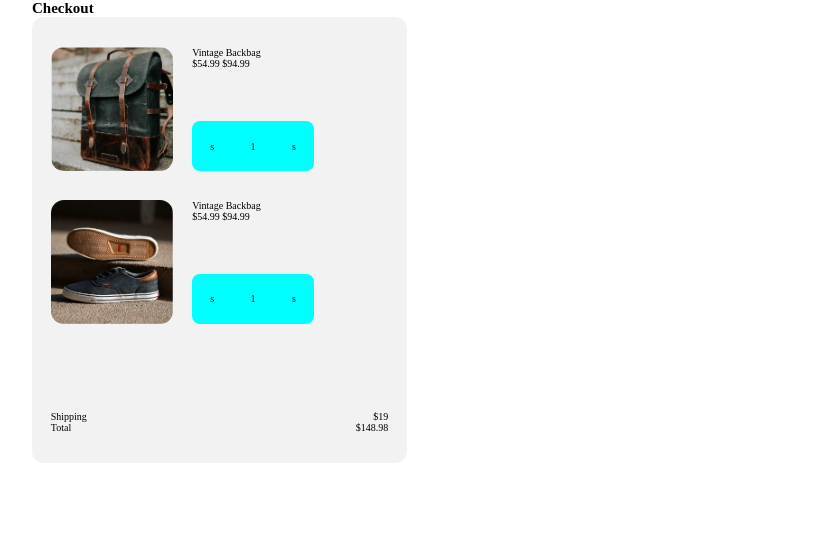
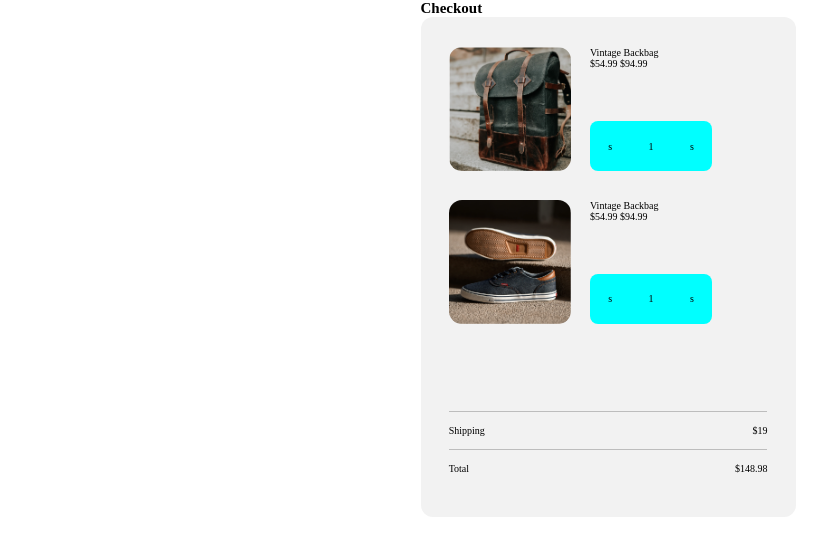
Before and after one commit to KortexCode/Checkout-Page, a plain HTML site: page checkoutPage/index.html in a window 1280 px wide. Shown: the whole page, without its empty margins (32-859 px from the left). Drawn offline with Linux system fonts and the light colour scheme.

Commit message:
Cambios a los contenedores de la primera sección

```diff
--- a/checkoutPage/index.html
+++ b/checkoutPage/index.html
@@ -12,7 +12,7 @@
     <div class="global-container">
       <h2 class="title">Checkout</h2>
       <!-- Firts-seccion -->
-      <div class="product-background">
+
       <section class="product-container">
 
 
@@ -78,7 +78,7 @@
         </div>
 
       </section>
-      </div>
+
 
 
 
--- a/checkoutPage/styles/main.css
+++ b/checkoutPage/styles/main.css
@@ -1,5 +1,6 @@
 :root{
     --background-gray:#F2F2F2;
+    --border-gray:#BDBDBD;
 
 }
 
@@ -20,38 +21,33 @@ body{
     display: grid;
     grid-template-columns: 1fr;
     width: 90%;
-    min-width: 288px;
+    min-width: 300px;
+    max-width: 375px;
    /*  max-width: 375px; */
     margin: 0 auto;
 
 }
 
 /*firts Seccion*/
-.product-background{
-    /* display: grid; */
-   /*  place-items: center; */
-    width: 100%;
-    max-width: 375px;
-    background-color: var(--background-gray);
-    border-radius: 12px;
-    padding: 30px 0 30px;
-}
-/*Product- container*/
 
 .product-container{
     display: grid;
     grid-template-columns: 100%;
     grid-template-rows: auto auto auto auto;
-    width: 90%;
+    width: 100%;
     height: auto;
-    margin: 0 auto;
-    /* margin: 3rem 2.6rem 3rem;  */
+    padding: 30px 0 30px;
+    border-radius: 12px;
+    background-color: var(--background-gray);
+
 
 }
 
 .product-container__product-card{
     display: flex;
+    width: 85%;
     height: 124px;
+    margin: 0 auto;
 }
 .product-card--modified{
     margin-bottom: 28.89px;
@@ -71,7 +67,6 @@ body{
 
 .product-container__product-detail{
     display: flex;
-   /*  width: 100%; */
     flex-direction: column;
     justify-content: space-between;
 
@@ -93,10 +88,20 @@ body{
 .product-container__shipping{
     display: flex;
     justify-content: space-between;
+    align-items: center;
+    width: 85%;
+    height: 37.8px;
+    margin: 0 auto;
     margin-top: 87.5px;
+    border-top: 1px solid var(--border-gray);
 }
 .product-container__total{
     display: flex;
     justify-content: space-between;
+    align-items: center;
+    width: 85%;
+    height: 37.8px;
+    margin: 0 auto;
+    border-top: 1px solid var(--border-gray);
 
 }
```
Lines whose indentation alone changed are shown as unchanged.
